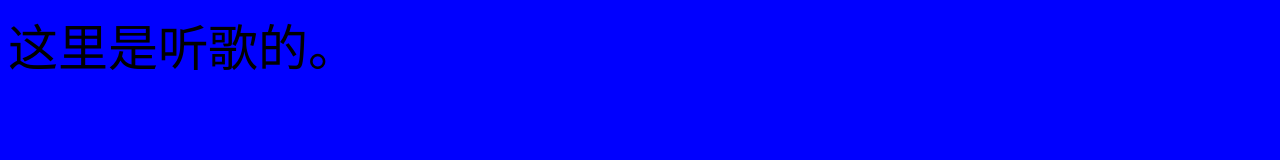
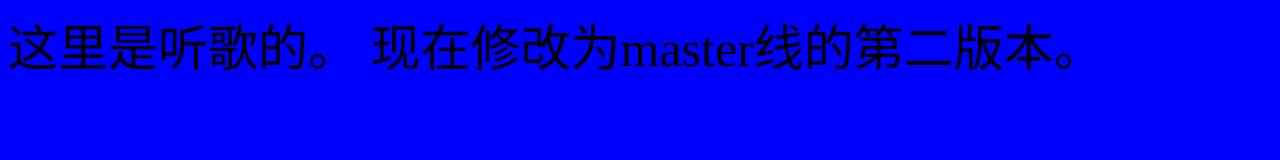
Before and after one commit to chanfrax/git-demo-1, a plain HTML site: page index.html in a window 1280 px wide. Drawn offline with Linux system fonts and the light colour scheme.

Commit message:
master-2

```diff
--- a/index.html
+++ b/index.html
@@ -12,6 +12,8 @@
 
 <body>
     这里是听歌的。
+
+    现在修改为master线的第二版本。
 </body>
 
 </html>
```
